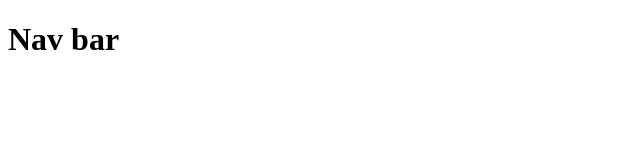
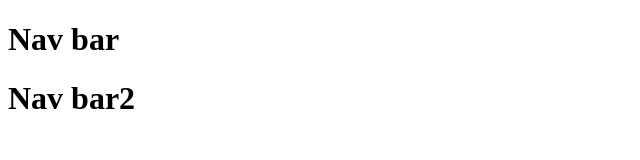
Before and after one commit to manushanavoda/sampleworks, a plain HTML site: page new.html in a window 1280 px wide. Shown: the whole page, without its empty margins (0-640 px from the left). Drawn offline with Linux system fonts and the light colour scheme.

Commit message:
v4 commit

```diff
--- a/new.html
+++ b/new.html
@@ -7,5 +7,6 @@
 </head>
 <body>
     <h1>Nav bar</h1>
+    <h1>Nav bar2</h1>
 </body>
 </html>
```
